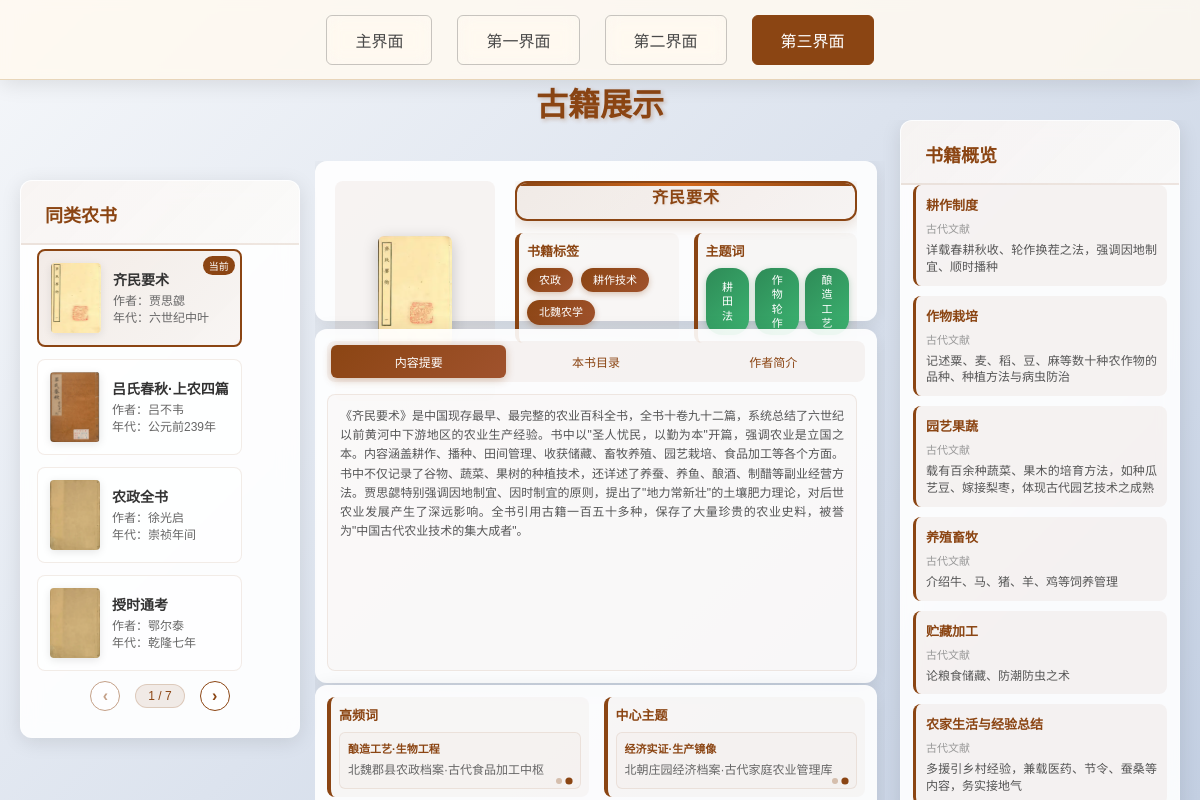
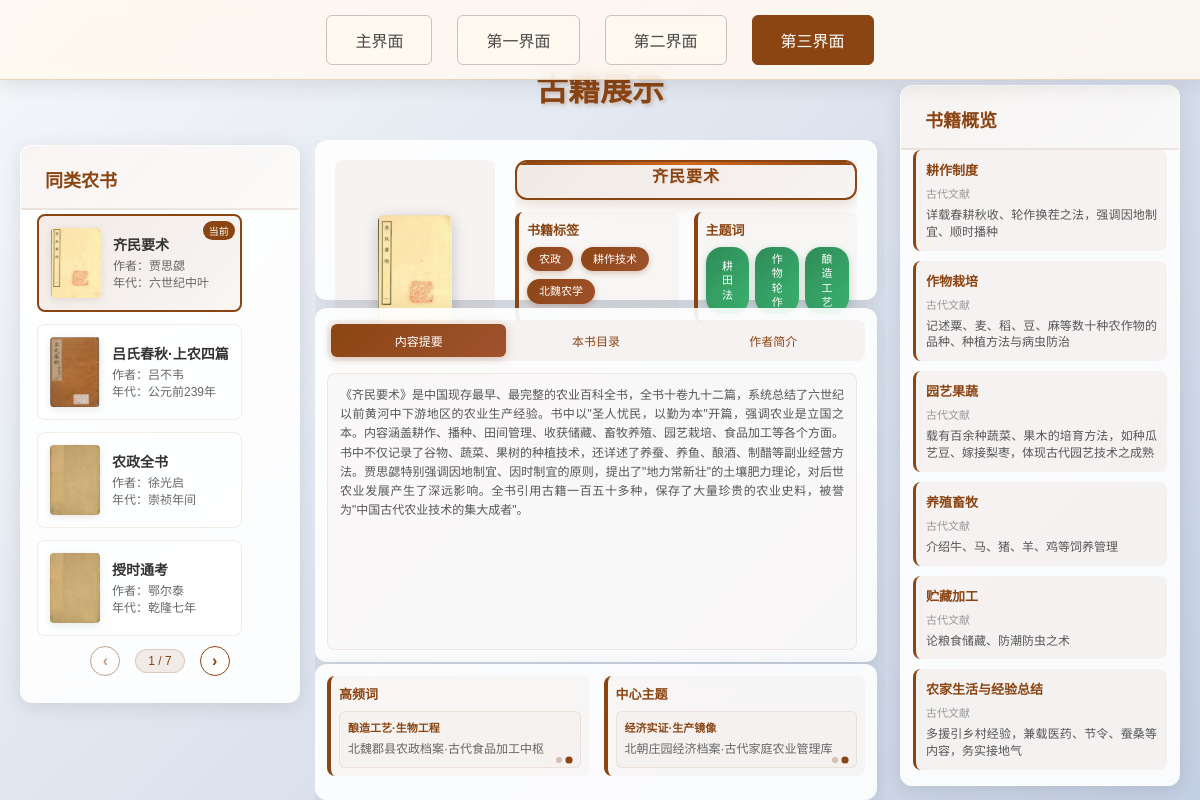
Before and after one commit to Seasoil/competition, an Electron app: page 第三界面/four.html in a window 1200 px wide. Drawn offline with Linux system fonts and the light colour scheme; files whose address does not match are found by name.

Commit message:
调整古籍展示页面标题位置，减少页面头部高度

```diff
--- a/第三界面/css/four.css
+++ b/第三界面/css/four.css
@@ -128,11 +128,11 @@ button {
 
 /* ===== 页面标题区域 ===== */
 .page-header {
-  padding: 10px 0;
+  padding: 0px 0;
   text-align: center;
   position: relative;
   flex-shrink: 0;
-  height: 50px;
+  height: 15px;
 }
 
 .header-content {
@@ -148,7 +148,7 @@ button {
   margin: 0;
   text-shadow: 2px 2px 4px rgba(139, 69, 19, 0.3);
   text-align: center;
-  line-height: 50px;
+  line-height: 40px;
 }
 
 /* ===== 主要内容布局 ===== */
```
